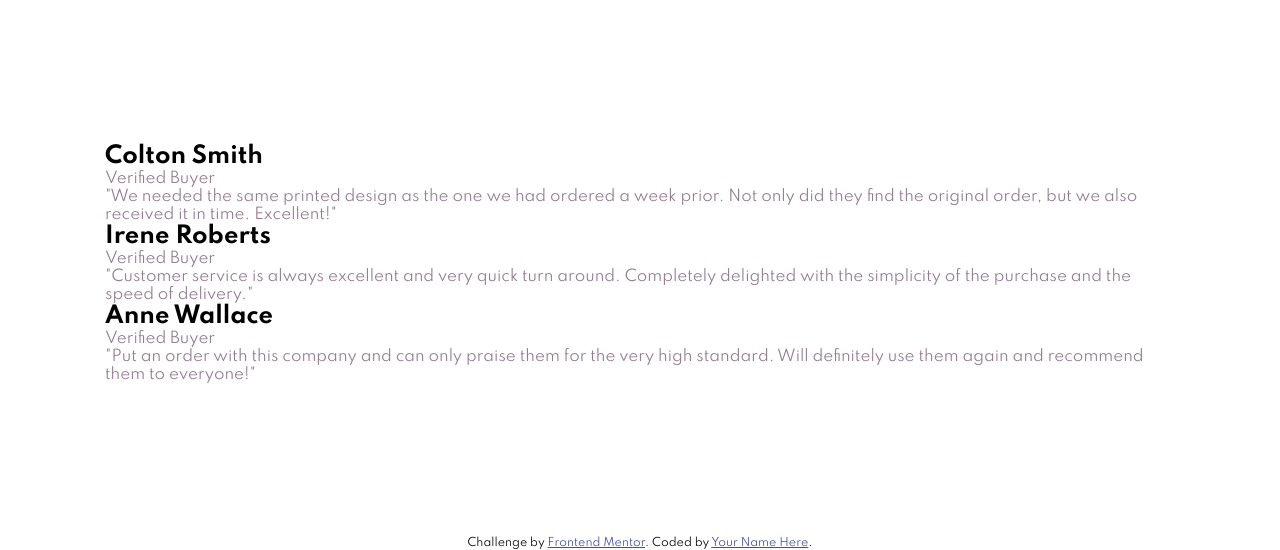
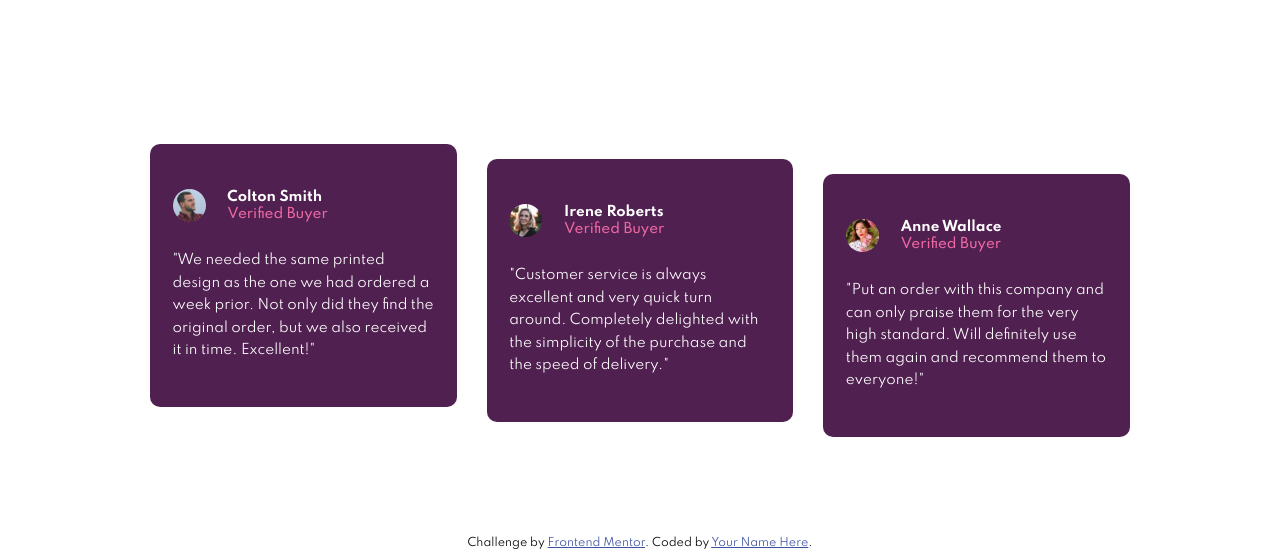
Before and after one commit to dheerajgopi/frontendmentor-challenge, a website: page public/social-proof-section/index.html in a window 1280 px wide. Shown: the part 250-800 px from the top of the page. Drawn offline with Linux system fonts and the light colour scheme.

Commit message:
Testimonials styling

```diff
--- a/public/social-proof-section/index.css
+++ b/public/social-proof-section/index.css
@@ -50,7 +50,7 @@ p {
     height: 100%;
     width: 100%;
     flex: 1 100%;
-    padding: 5rem 2rem;
+    padding: 5rem 1.5rem;
 }
 
 @media only screen and (min-width: 800px) {
@@ -63,7 +63,7 @@ p {
         grid-template-areas:
           "heading reviews"
           "testimonials testimonials";
-        padding: 5rem 7rem;
+        padding: 7rem 10rem;
       }
 
     .heading {
@@ -80,6 +80,86 @@ p {
 
 }
 
+/* testimonials */
+
+.profile-pic {
+    border-radius: 50%;
+    width: 2.2rem;
+}
+
+.testimonials {
+    padding-top: 2rem;
+}
+
+.testimonial-user {
+    display: inline-block;
+    vertical-align: top;
+    padding-left: 1.2rem;
+}
+
+.testimonials .testimonial-item {
+    margin-bottom: 1.5rem;
+}
+
+.testimonials .testimonial-item:last-child {
+    margin-bottom: 0;
+}
+
+.testimonial-item {
+    padding: 3rem 1.5rem;
+    background-color: var(--very-dark-magenta);
+    border-radius: 10px;
+    overflow: hidden;
+}
+
+.user-name, .testimonial-content {
+    color: white;
+}
+
+.user-name, .account-type, .testimonial-content {
+    font-size: 0.9rem;
+}
+
+.testimonial-content {
+    padding-top: 1.5rem;
+    line-height: 1.5rem;
+}
+
+.account-type {
+    font-weight: 500;
+    color: var(--soft-pink);
+}
+
+@media only screen and (min-width: 800px) {
+    .testimonials {
+        display: flex;
+        flex-flow: row nowrap;
+        padding: 0;
+    }
+
+    .testimonial-item {
+        flex: 1 33.33%;
+        height: max-content;
+    }
+
+    .testimonials .testimonial-item {
+        margin-bottom: 0;
+        margin-right: 2rem;
+    }
+
+    .testimonials .testimonial-item:last-child {
+        margin-right: 0;
+    }
+
+    .y-offset-s {
+        transform: translateY(1rem);
+    }
+
+    .y-offset-m {
+        transform: translateY(2rem);
+    }
+}
+
 /* footer */
 
 .attribution {
--- a/public/social-proof-section/index.html
+++ b/public/social-proof-section/index.html
@@ -25,21 +25,36 @@
       </section>
 
       <section class="testimonials">
-        <h2>Colton Smith</h2>
-        <p>Verified Buyer</p>
-        <p>"We needed the same printed design as the one we had ordered a week prior.
-          Not only did they find the original order, but we also received it in time.
-          Excellent!"</p>
+        <article class="testimonial-item">
+          <img src="images/image-colton.jpg" alt="profile pic" class="profile-pic">
+          <div class="testimonial-user">
+            <h2 class="user-name">Colton Smith</h2>
+            <p class="account-type">Verified Buyer</p>
+          </div>
+          <p class="testimonial-content">"We needed the same printed design as the one we had ordered a week prior.
+            Not only did they find the original order, but we also received it in time.
+            Excellent!"</p>
+        </article>
 
-        <h2>Irene Roberts</h2>
-        <p>Verified Buyer</p>
-        <p>"Customer service is always excellent and very quick turn around. Completely
-          delighted with the simplicity of the purchase and the speed of delivery."</p>
+        <article class="testimonial-item y-offset-s">
+          <img src="images/image-irene.jpg" alt="profile pic" class="profile-pic">
+          <div class="testimonial-user">
+            <h2 class="user-name">Irene Roberts</h2>
+            <p class="account-type">Verified Buyer</p>
+          </div>
+          <p class="testimonial-content">"Customer service is always excellent and very quick turn around. Completely
+            delighted with the simplicity of the purchase and the speed of delivery."</p>
+        </article>
 
-        <h2>Anne Wallace</h2>
-        <p>Verified Buyer</p>
-        <p>"Put an order with this company and can only praise them for the very high
-          standard. Will definitely use them again and recommend them to everyone!"</p>
+        <article class="testimonial-item y-offset-m">
+          <img src="images/image-anne.jpg" alt="profile pic" class="profile-pic">
+          <div class="testimonial-user">
+            <h2 class="user-name">Anne Wallace</h2>
+            <p class="account-type">Verified Buyer</p>
+          </div>
+          <p class="testimonial-content">"Put an order with this company and can only praise them for the very high
+            standard. Will definitely use them again and recommend them to everyone!"</p>
+        </article>
       </section>
     </div>
 
```
